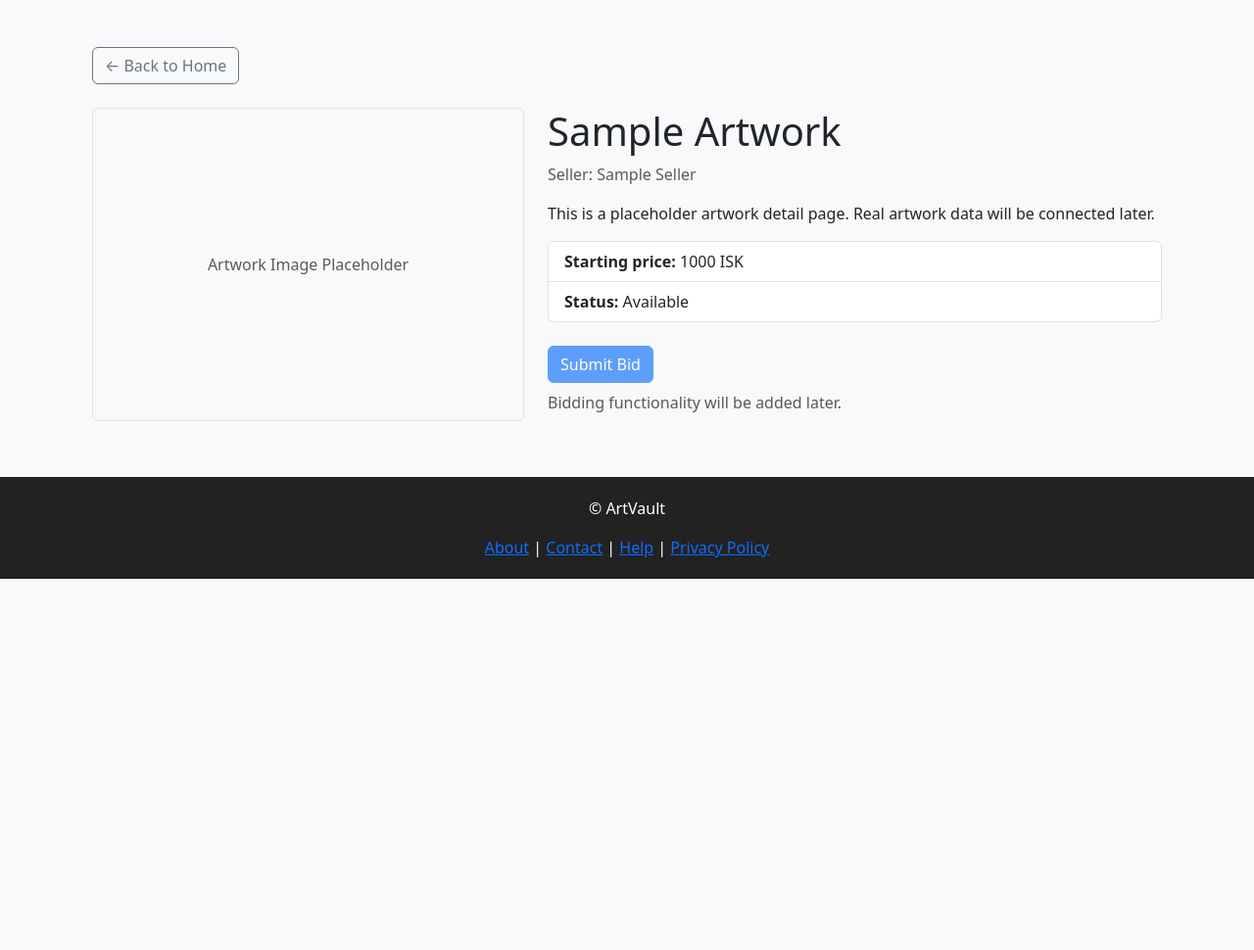
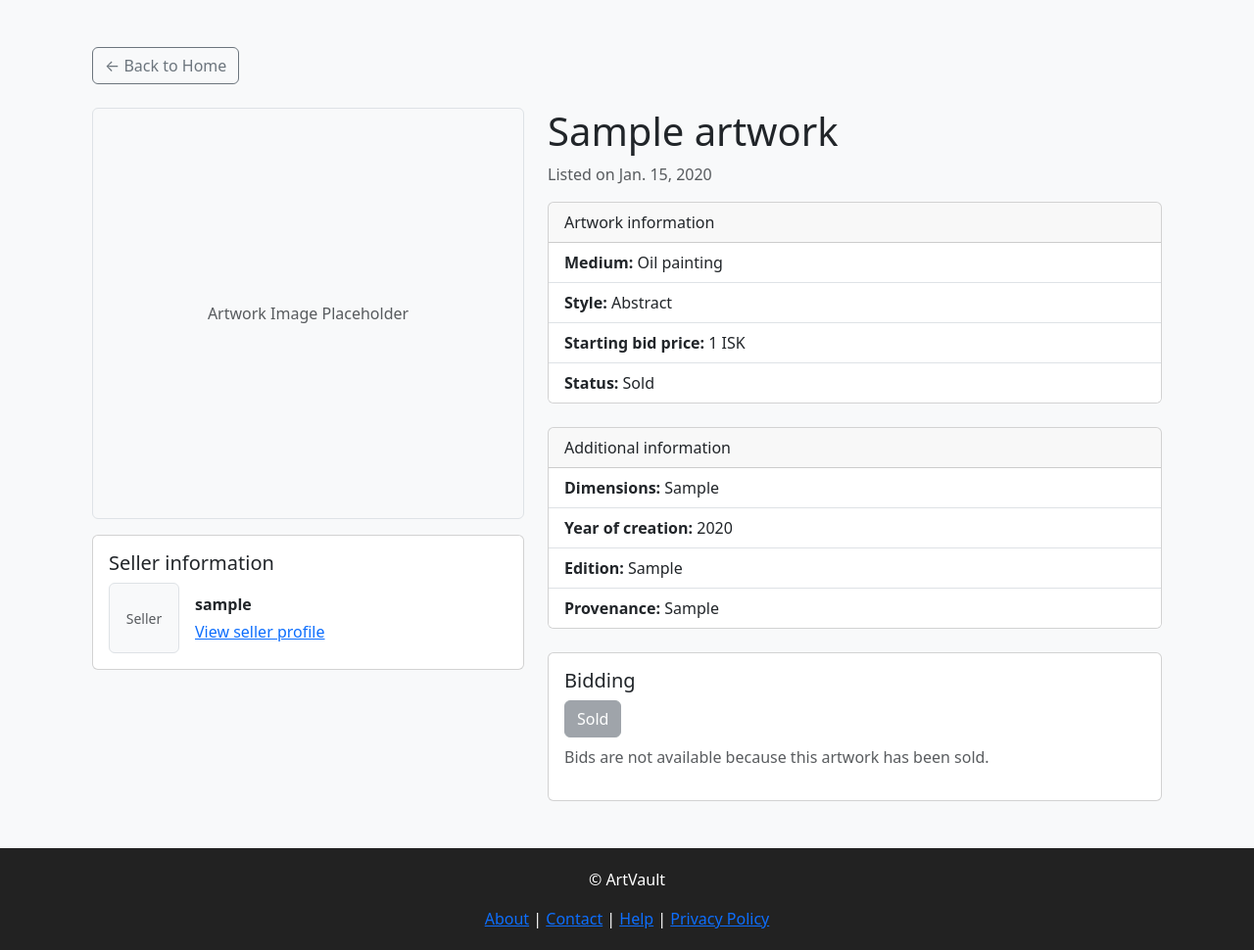
Before and after one commit to Alexander-HR/ArtVault, a Django app: page /artworks/1/ in a window 1280 px wide. Shown: the part 57-1027 px from the top of the page at 98% size. Before the commit the page ends 648 px from the top, so only its background shows below. Run offline with Django 5.2, Linux system fonts and the light colour scheme; tables that the repository leaves empty hold one stand-in row (values such as "Sample post").

Commit message:
Improve artwork detail page with database data

```diff
--- a/artworks/views.py
+++ b/artworks/views.py
@@ -1,14 +1,28 @@
-from django.shortcuts import render
-from artworks.models import Artwork
+from django.shortcuts import get_object_or_404, render
+
+from .models import Artwork
+from bids.models import Bid
+
 
 def artwork_detail(request, artwork_id):
-    artwork = {
-        "id": artwork_id,
-        "title": "Sample Artwork",
-        "artist": "Sample Seller",
-        "description": "This is a placeholder artwork detail page. Real artwork data will be connected later.",
-        "starting_price": "1000 ISK",
-        "status": "Available",
+    artwork = get_object_or_404(
+        Artwork.objects.prefetch_related("images", "bids"),
+        id=artwork_id,
+    )
+
+    user_bid = None
+
+    if request.user.is_authenticated:
+        user_bid = (
+            Bid.objects.filter(artwork=artwork, buyer=request.user)
+            .order_by("-created_at")
+            .first()
+        )
+
+    context = {
+        "artwork": artwork,
+        "images": artwork.images.all(),
+        "user_bid": user_bid,
     }
 
     return render(request, "artworks/detail.html", {"artwork": artwork})
--- a/templates/artworks/detail.html
+++ b/templates/artworks/detail.html
@@ -6,28 +6,126 @@
 
     <div class="row">
         <div class="col-md-5">
-            <div class="bg-light border rounded d-flex align-items-center justify-content-center" style="height: 320px;">
+            {% if images %}
+                <div id="artworkImages" class="carousel slide mb-3" data-bs-ride="carousel">
+                    <div class="carousel-inner">
+                        {% for image in images %}
+                            <div class="carousel-item {% if forloop.first %}active{% endif %}">
+                                <img src="{{ image.image.url }}" class="d-block w-100 rounded border" alt="{{ artwork.title }}" style="max-height: 420px; object-fit: cover;">
+                            </div>
+                        {% endfor %}
+                    </div>
+
+                    {% if images|length > 1 %}
+                        <button class="carousel-control-prev" type="button" data-bs-target="#artworkImages" data-bs-slide="prev">
+                            <span class="carousel-control-prev-icon" aria-hidden="true"></span>
+                            <span class="visually-hidden">Previous</span>
+                        </button>
+
+                        <button class="carousel-control-next" type="button" data-bs-target="#artworkImages" data-bs-slide="next">
+                            <span class="carousel-control-next-icon" aria-hidden="true"></span>
+                            <span class="visually-hidden">Next</span>
+                        </button>
+                    {% endif %}
+                </div>
+            {% else %}
+                <div class="bg-light border rounded d-flex align-items-center justify-content-center mb-3" style="height: 420px;">
                     <span class="text-muted">Artwork Image Placeholder</span>
+                </div>
+            {% endif %}
+
+            <div class="card">
+                <div class="card-body">
+                    <h5 class="card-title">Seller information</h5>
+
+                    <div class="d-flex align-items-center gap-3">
+                        <div class="bg-light border rounded d-flex align-items-center justify-content-center" style="width: 72px; height: 72px;">
+                            <span class="text-muted small">Seller</span>
+                        </div>
+
+                        <div>
+                            <p class="mb-1"><strong>{{ artwork.seller.username }}</strong></p>
+                            <a href="{% url 'seller_profile' artwork.seller.id %}">View seller profile</a>
+                        </div>
+                    </div>
+                </div>
             </div>
         </div>
 
         <div class="col-md-7">
             <h1>{{ artwork.title }}</h1>
-            <p class="text-muted">Seller: {{ artwork.artist }}</p>
 
-            <p>{{ artwork.description }}</p>
+            <p class="text-muted">
+                Listed on {{ artwork.date_listed }}
+            </p>
 
-            <ul class="list-group mb-4">
+            <div class="card mb-4">
+                <div class="card-header">
+                    Artwork information
+                </div>
+
+                <ul class="list-group list-group-flush">
                     <li class="list-group-item">
-                    <strong>Starting price:</strong> {{ artwork.starting_price }}
+                        <strong>Medium:</strong> {{ artwork.get_medium_display }}
                     </li>
                     <li class="list-group-item">
-                    <strong>Status:</strong> {{ artwork.status }}
+                        <strong>Style:</strong> {{ artwork.get_style_display }}
+                    </li>
+                    <li class="list-group-item">
+                        <strong>Starting bid price:</strong> {{ artwork.starting_bid }} ISK
+                    </li>
+                    <li class="list-group-item">
+                        <strong>Status:</strong>
+                        {% if artwork.sold %}
+                            Sold
+                        {% else %}
+                            Available
+                        {% endif %}
                     </li>
                 </ul>
+            </div>
 
-            <button class="btn btn-primary" disabled>Submit Bid</button>
-            <p class="text-muted mt-2">Bidding functionality will be added later.</p>
+            <div class="card mb-4">
+                <div class="card-header">
+                    Additional information
+                </div>
+
+                <ul class="list-group list-group-flush">
+                    <li class="list-group-item">
+                        <strong>Dimensions:</strong> {{ artwork.dimensions }}
+                    </li>
+                    <li class="list-group-item">
+                        <strong>Year of creation:</strong> {{ artwork.year_created }}
+                    </li>
+                    <li class="list-group-item">
+                        <strong>Edition:</strong> {{ artwork.edition }}
+                    </li>
+                    <li class="list-group-item">
+                        <strong>Provenance:</strong> {{ artwork.provenance }}
+                    </li>
+                </ul>
+            </div>
+
+            <div class="card">
+                <div class="card-body">
+                    <h5 class="card-title">Bidding</h5>
+
+                    {% if artwork.sold %}
+                        <button class="btn btn-secondary" disabled>Sold</button>
+                        <p class="text-muted mt-2">Bids are not available because this artwork has been sold.</p>
+                    {% elif user_bid %}
+                        <button class="btn btn-primary" disabled>Resubmit a bid</button>
+                        <p class="mt-2">
+                            Current bid status:
+                            <strong>{{ user_bid.get_status_display }}</strong>
+                        </p>
+                        <p class="text-muted">Bid resubmission functionality will be connected later.</p>
+                    {% else %}
+                        <button class="btn btn-primary" disabled>Submit a bid</button>
+                        <p class="text-muted mt-2">Bid submission functionality will be connected later.</p>
+                    {% endif %}
+                </div>
+            </div>
         </div>
     </div>
 </div>
```
Lines whose indentation alone changed are shown as unchanged.
